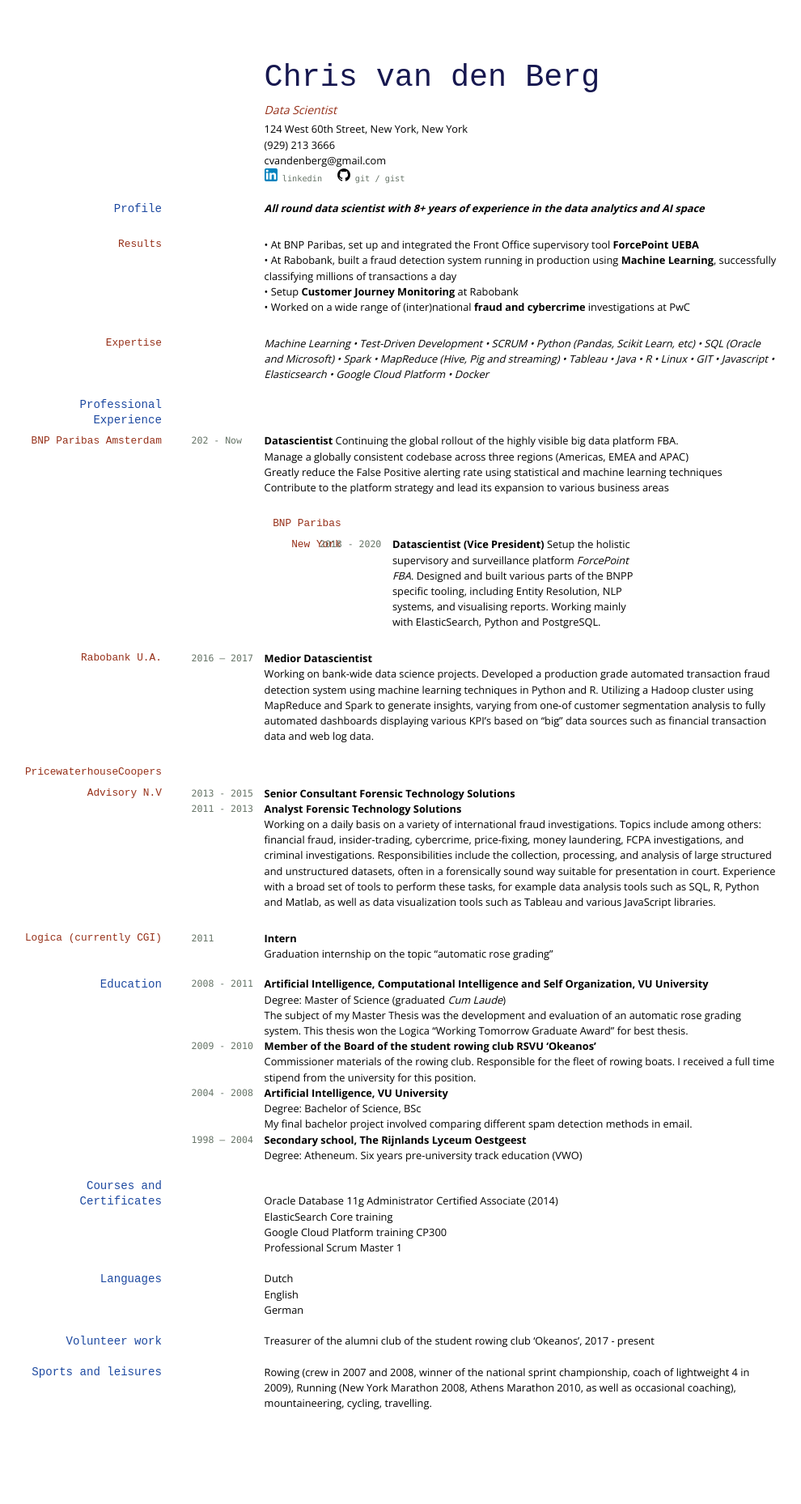
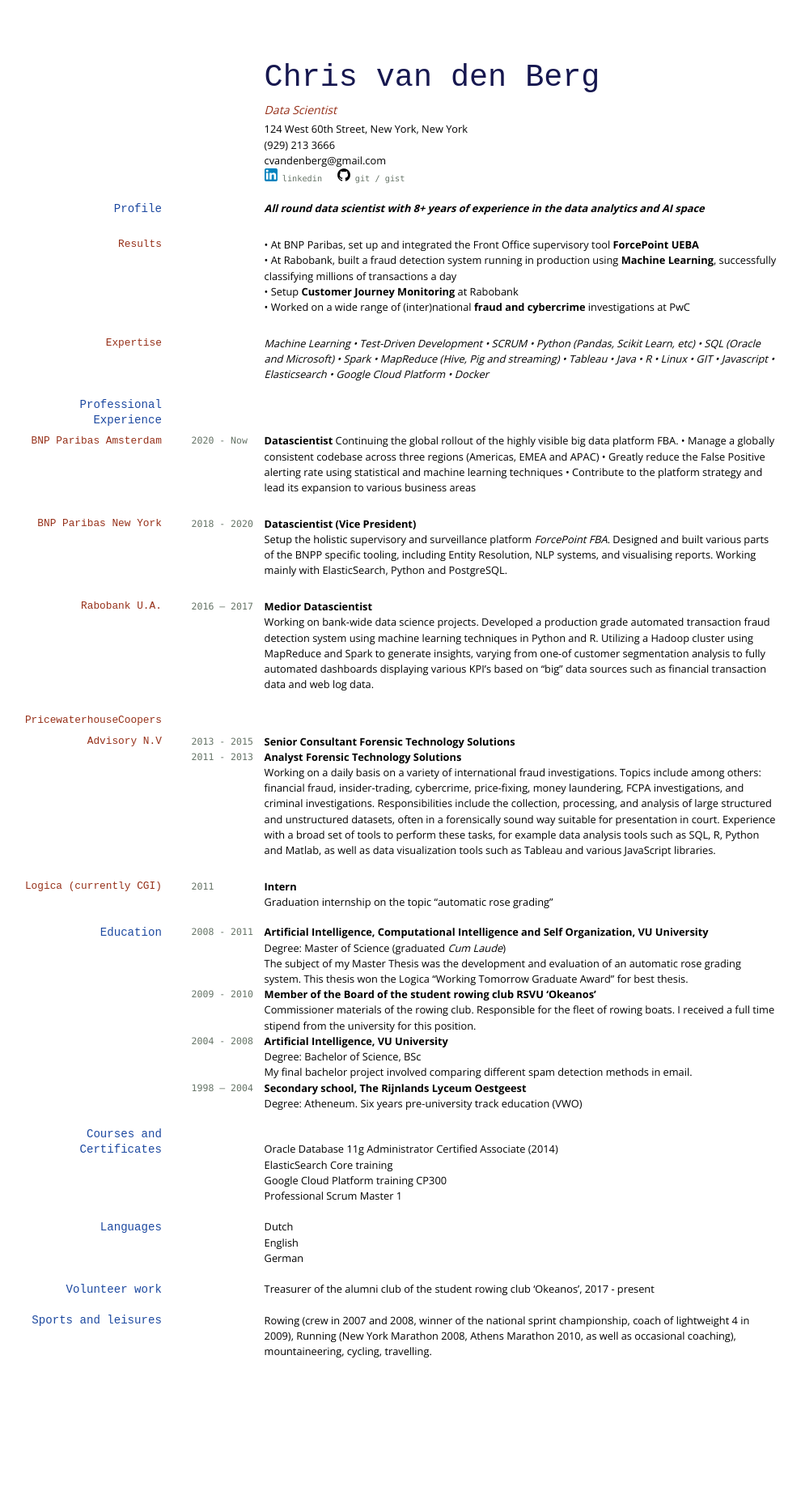
Before and after one commit to Bergvca/bergvca.github.io, a Jekyll site: the page built from resume.md, in a window 1280 px wide. Shown: the whole page at 81% size, without its empty margins (3-993 px from the left). Built offline with Jekyll 4.4.1, drawn with Linux system fonts in a browser that asks for light colours; nearby versions of some CDN libraries; after the commit the page ends 1794 px from its top, so only the background shows below that.

Commit message:
Updated resume

```diff
--- a/resume.md
+++ b/resume.md
@@ -33,12 +33,15 @@ MapReduce (Hive, Pig and streaming) &bull; Tableau &bull; Java &bull; R &bull; L
 ---
 ## Professional Experience
 ### BNP Paribas Amsterdam
-`202 - Now` **Datascientist** Continuing the global rollout of the highly visible big data platform FBA.
-*   Manage a globally consistent codebase across three regions (Americas, EMEA and APAC)
-*   Greatly reduce the False Positive alerting rate using statistical and machine learning techniques
-*  Contribute to the platform strategy and lead its expansion to various business areas
+`2020 - Now` **Datascientist** Continuing the global rollout of the highly visible big data platform FBA.
+&bull;  Manage a globally consistent codebase across three regions (Americas, EMEA and APAC)
+&bull; Greatly reduce the False Positive alerting rate using statistical and machine learning techniques
+&bull;  Contribute to the platform strategy and lead its expansion to various business areas
+
 ### BNP Paribas New York
+
 `2018 - 2020`  **Datascientist (Vice President)**
+
 Setup the holistic supervisory and surveillance platform _ForcePoint FBA_. Designed and built
 various parts of the BNPP specific tooling, including Entity Resolution, NLP systems, and visualising reports.
 Working mainly with ElasticSearch, Python and PostgreSQL.
```
